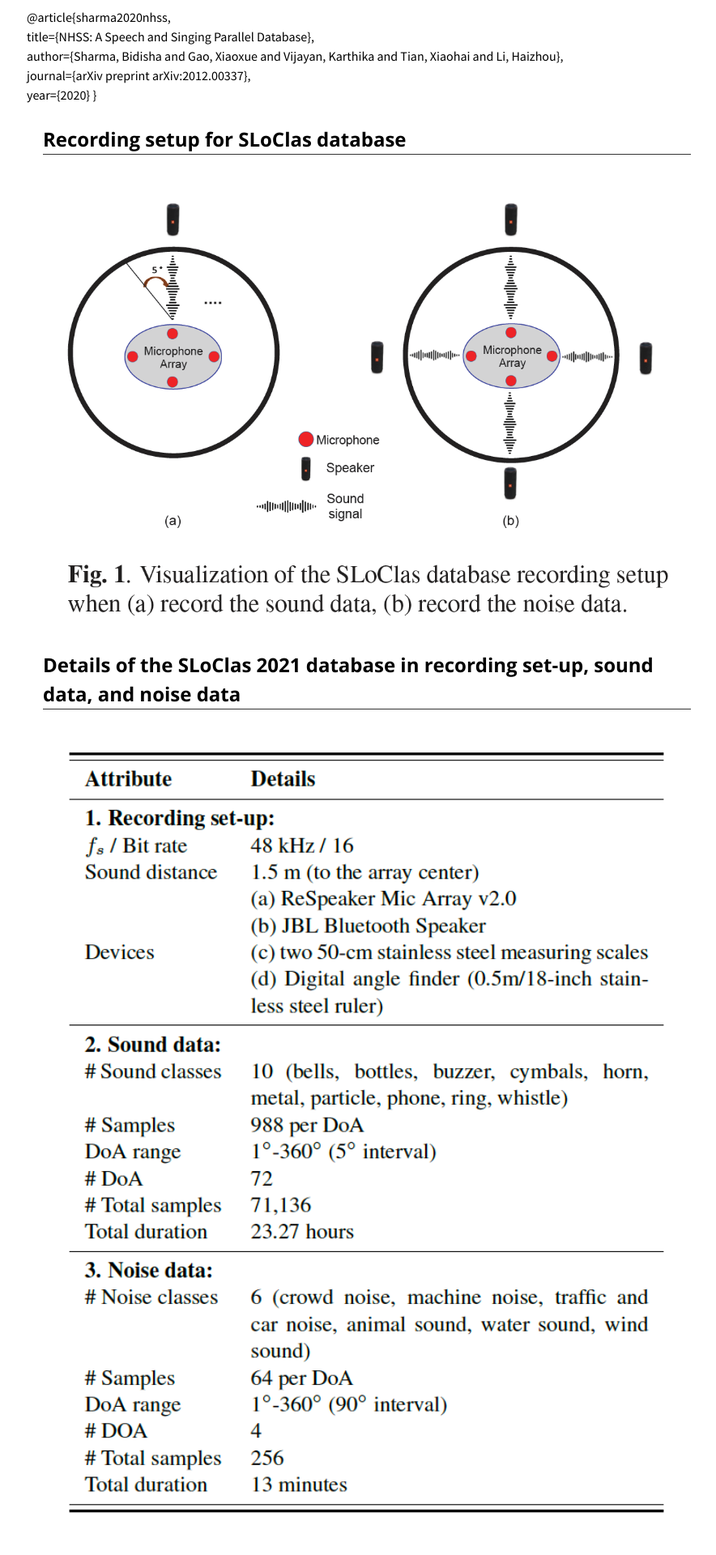
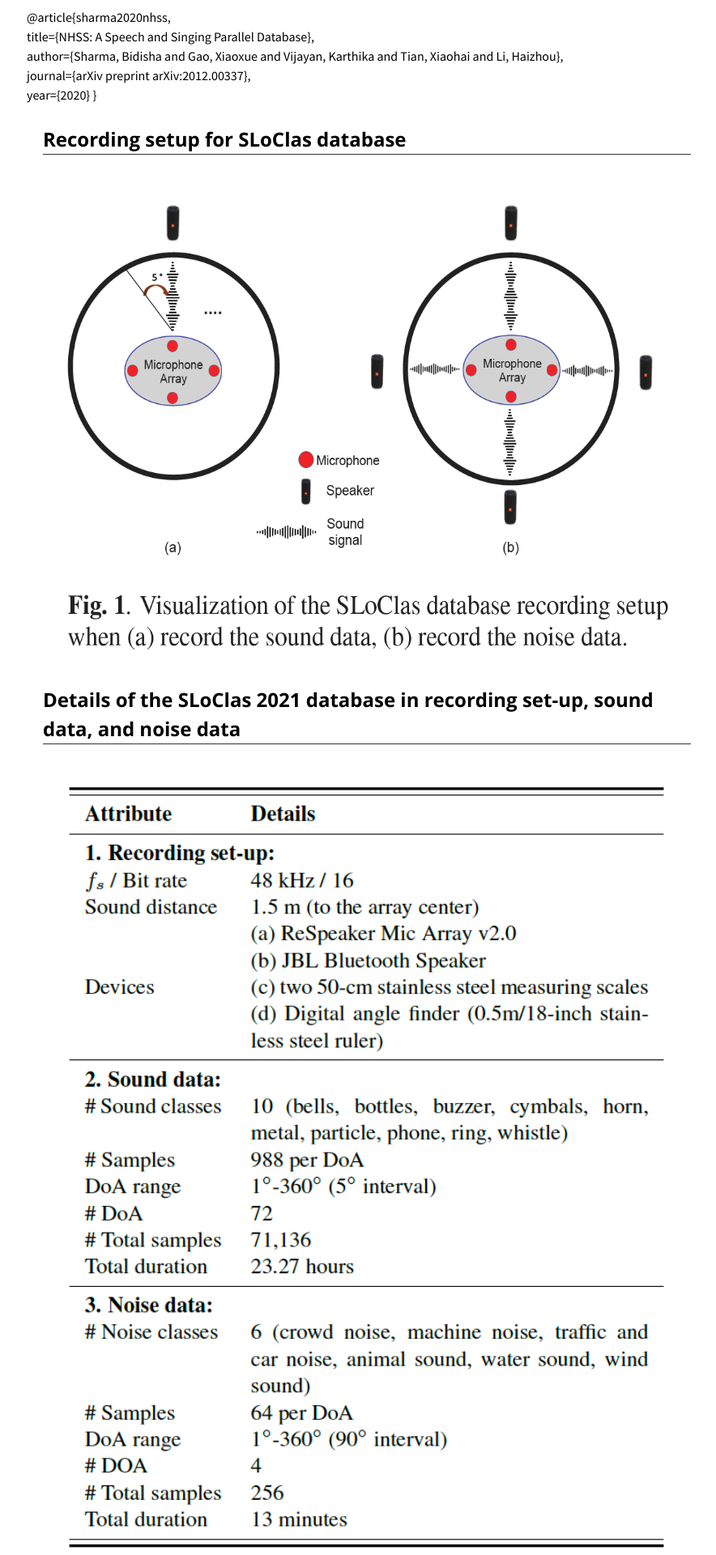
Before and after one commit to bidishasharma/bidishasharma.github.io, a Jekyll site: the page SLoClass/index.html, which Jekyll copies as it is, in a window 1280 px wide. Shown: the part 1080-3000 px from the top of the page at 81% size, without its empty margins (187-1071 px from the left). Built offline with Jekyll 4.4.1, drawn with Linux system fonts in a browser that asks for light colours; a script that is not in the unit is left out.

Commit message:
Update index.html

```diff
--- a/SLoClass/index.html
+++ b/SLoClass/index.html
@@ -96,7 +96,7 @@
           <div class="flex-item flex-column">
             <h2 class="add-top-margin">Recording setup for SLoClas database</h2>
             <hr>
-            <img class="image" src="img/Recording.png">
+            <img class="image" src="img/Recording.png" width="500" height="600">
             </h2>
           </div>
         </div>
```
